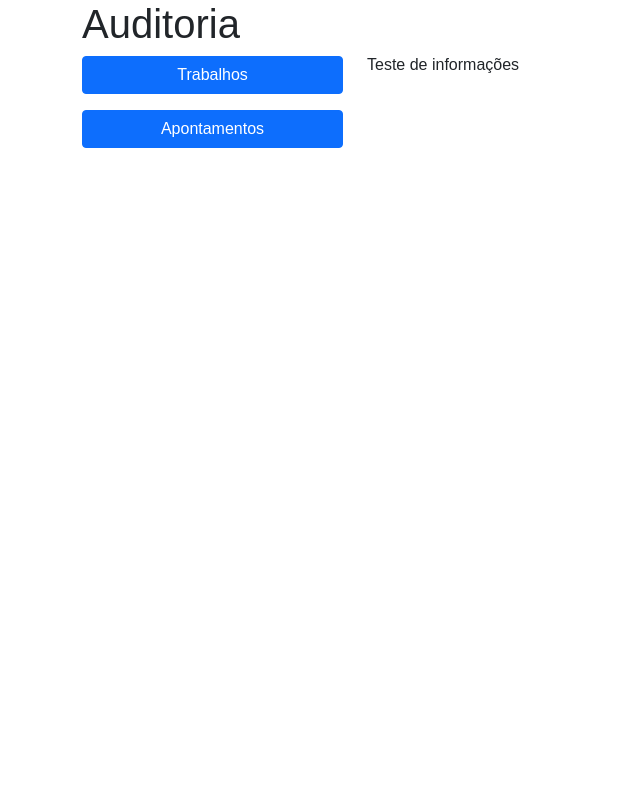
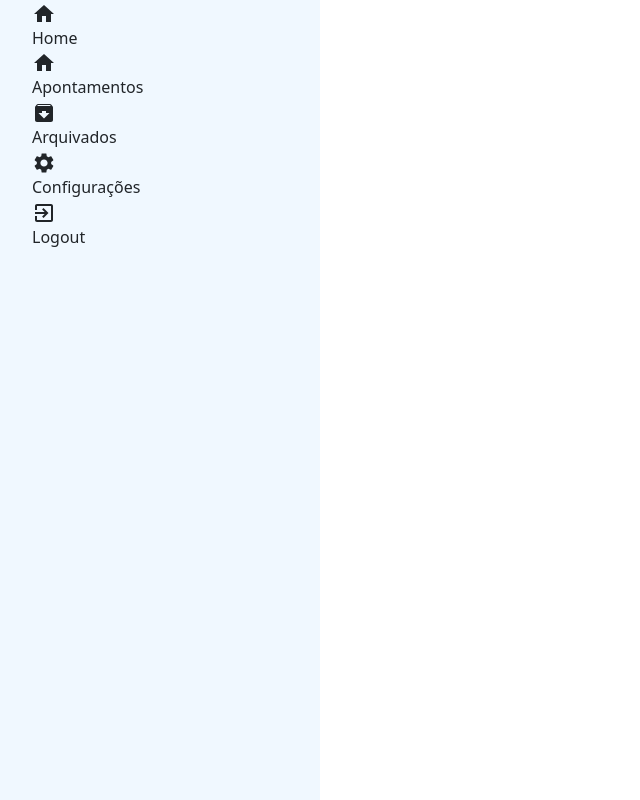
Before and after one commit to LucasFreitas1/auditoria, a React (Create React App) app: page / in a window 1280 px wide. Shown: the whole page, without its empty margins (0-640 px from the left). Built offline with nearby package versions, Linux system fonts and the light colour scheme.

Commit message:
Montagem sidebar

```diff
--- a/package.json
+++ b/package.json
@@ -3,6 +3,10 @@
   "version": "0.1.0",
   "private": true,
   "dependencies": {
+    "@emotion/react": "^11.8.1",
+    "@emotion/styled": "^11.8.1",
+    "@mui/icons-material": "^5.4.2",
+    "@mui/material": "^5.4.3",
     "@plasmicapp/loader-nextjs": "^1.0.61",
     "@testing-library/jest-dom": "^5.16.2",
     "@testing-library/react": "^12.1.2",
--- a/src/App.css
+++ b/src/App.css
@@ -1,38 +1,16 @@
 .App {
-  text-align: center;
+  width: 100vw;
+  height: 100vh;
+
 }
 
-.App-logo {
-  height: 40vmin;
-  pointer-events: none;
+body {
+margin: 0;
+padding: 0;
 }
-
-@media (prefers-reduced-motion: no-preference) {
-  .App-logo {
-    animation: App-logo-spin infinite 20s linear;
-  }
+.Sidebar {
+  width: 25%;
+  height: 100%;
+  background-color: aliceblue;
+  /*background-color: #353847;*/
 }
-
-.App-header {
-  background-color: #282c34;
-  min-height: 100vh;
-  display: flex;
-  flex-direction: column;
-  align-items: center;
-  justify-content: center;
-  font-size: calc(10px + 2vmin);
-  color: white;
-}
-
-.App-link {
-  color: #61dafb;
-}
-
-@keyframes App-logo-spin {
-  from {
-    transform: rotate(0deg);
-  }
-  to {
-    transform: rotate(360deg);
-  }
-}
--- a/src/App.js
+++ b/src/App.js
@@ -5,37 +5,15 @@
 import Row from 'react-bootstrap/Row';
 import Col from 'react-bootstrap/Col';
 import { Stack } from 'react-bootstrap';
+import Sidebar from './Components/Sidebar';
+
 
 function App() {
   return (
-    <html>
-      <div>
-
-      <Container>
-            <h1>
-            Auditoria
-            </h1>
-        <Row>
-         {/* Primeira coluna com botões */}
-          <Col xs={3}>
-            <Stack gap = {3}>
-              <Button>
-              Trabalhos
-              </Button>
-              <Button>
-              Apontamentos
-              </Button>
-            </Stack>
-          </Col>
-         {/* Segunda coluna com informações relevantes */}
-          <Col xs={6}>
-          Teste de informações
-          </Col>
-        </Row>
-      </Container>
-      </div>
-  </html>
-
+          <div className="App">
+          <Sidebar>
+          </Sidebar>
+        </div>
   );
 }
 
--- /dev/null
+++ b/src/Components/Sidebar.js
@@ -0,0 +1,30 @@
+import React from 'react'
+import '../App.css';
+import {SidebarData} from './SidebarData.js'
+
+function Sidebar() {
+  return (
+    <div className='Sidebar'>
+        <ul className='SidebarList'>
+            {SidebarData.map((val,key) => {
+                return <li
+                    key={key}
+                    className="row"
+                    onClick={()=>
+                        {window.location.pathname = val.link;
+                        }}>
+
+                <div>
+                    {val.icon}
+                </div>
+                <div>
+                    {val.title}
+                </div>
+                </li>;
+            })}
+        </ul>
+    </div>
+  )
+}
+
+export default Sidebar
--- /dev/null
+++ b/src/Components/SidebarData.js
@@ -0,0 +1,33 @@
+import React from 'react'
+import HomeIcon from '@mui/icons-material/Home';
+import ArchiveIcon from '@mui/icons-material/Archive';
+import ExitToAppIcon from '@mui/icons-material/ExitToApp';
+import SettingsIcon from '@mui/icons-material/Settings';
+
+export const SidebarData = [
+        {
+            title: "Home",
+            icon: <HomeIcon/>,
+            link: "/home"
+        },
+        {
+            title: "Apontamentos",
+            icon: <HomeIcon/>,
+            link: "/home"
+        },
+        {
+            title: "Arquivados",
+            icon: <ArchiveIcon/>,
+            link: "/home"
+        },
+        {
+            title: "Configurações",
+            icon: <SettingsIcon />,
+            link: "/home"
+        },
+        {
+            title: "Logout",
+            icon: <ExitToAppIcon />,
+            link: "/home"
+        },
+]
--- a/src/index.css
+++ b/src/index.css
@@ -1,3 +1,4 @@
+
 body {
   margin: 0;
   font-family: -apple-system, BlinkMacSystemFont, 'Segoe UI', 'Roboto', 'Oxygen',
```
Also changed, not shown: 1 other file (tests, documents, lock files or other folders).
